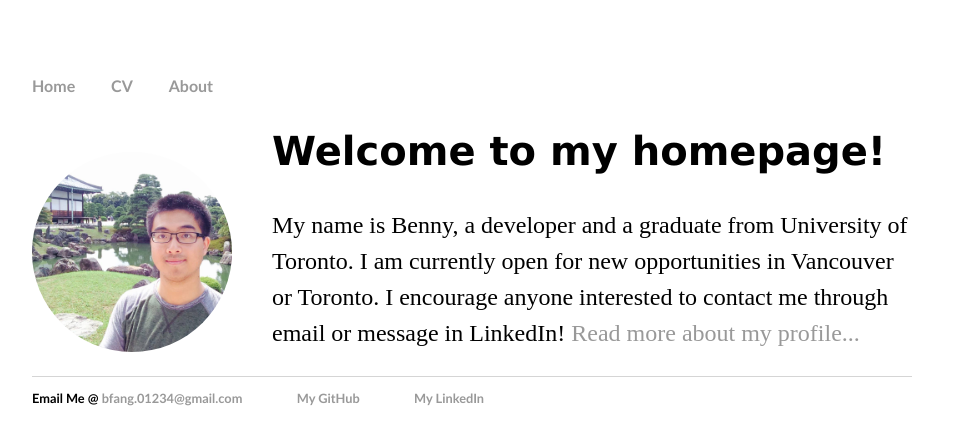
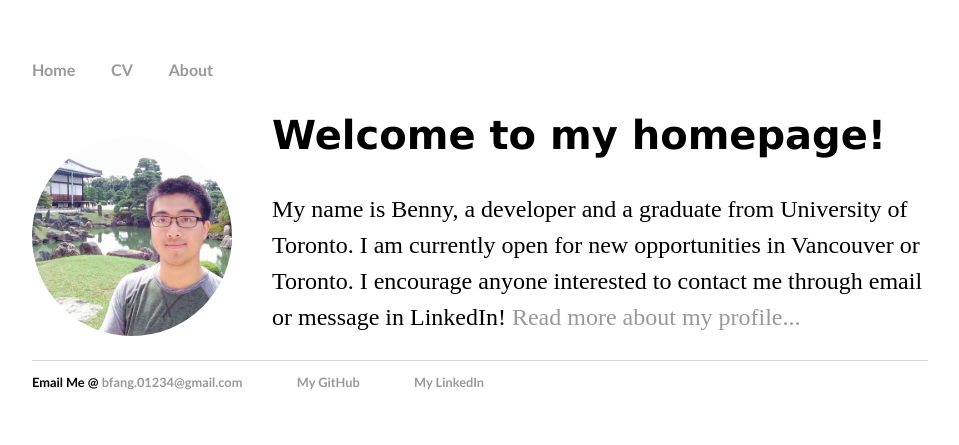
Before and after one commit to bennyfang/bennyfang.github.io, a Jekyll site: the page built from index.html, in a window 1280 px wide. Shown: the top 445 px of the page, without its empty margins (160-1119 px from the left). Built offline with Jekyll 4.4.1, drawn with Linux system fonts in a browser that asks for light colours.

Commit message:
Test change to layout
Remove fixed content to reenable auto positioning of content

```diff
--- a/css/main.css
+++ b/css/main.css
@@ -3,7 +3,7 @@ h1, h2, h3, h4, h5, h6 { font-family: Verdana, Geneva, sans-serif }
 p, , .cv li, .cv ul li { font-family: 'Merriweather', Georgia, Times; }
 
 /* fix position of content */
-.fixedContent { width: 55em; max-width: 55em; margin: auto; display: inline-block;}
+/* .fixedContent { width: 55em; max-width: 55em; margin: auto; display: inline-block;} */
 #fixedRight { float: right position: absolute;}
 #fixedLeft { float: right position: absolute;}
 
```
